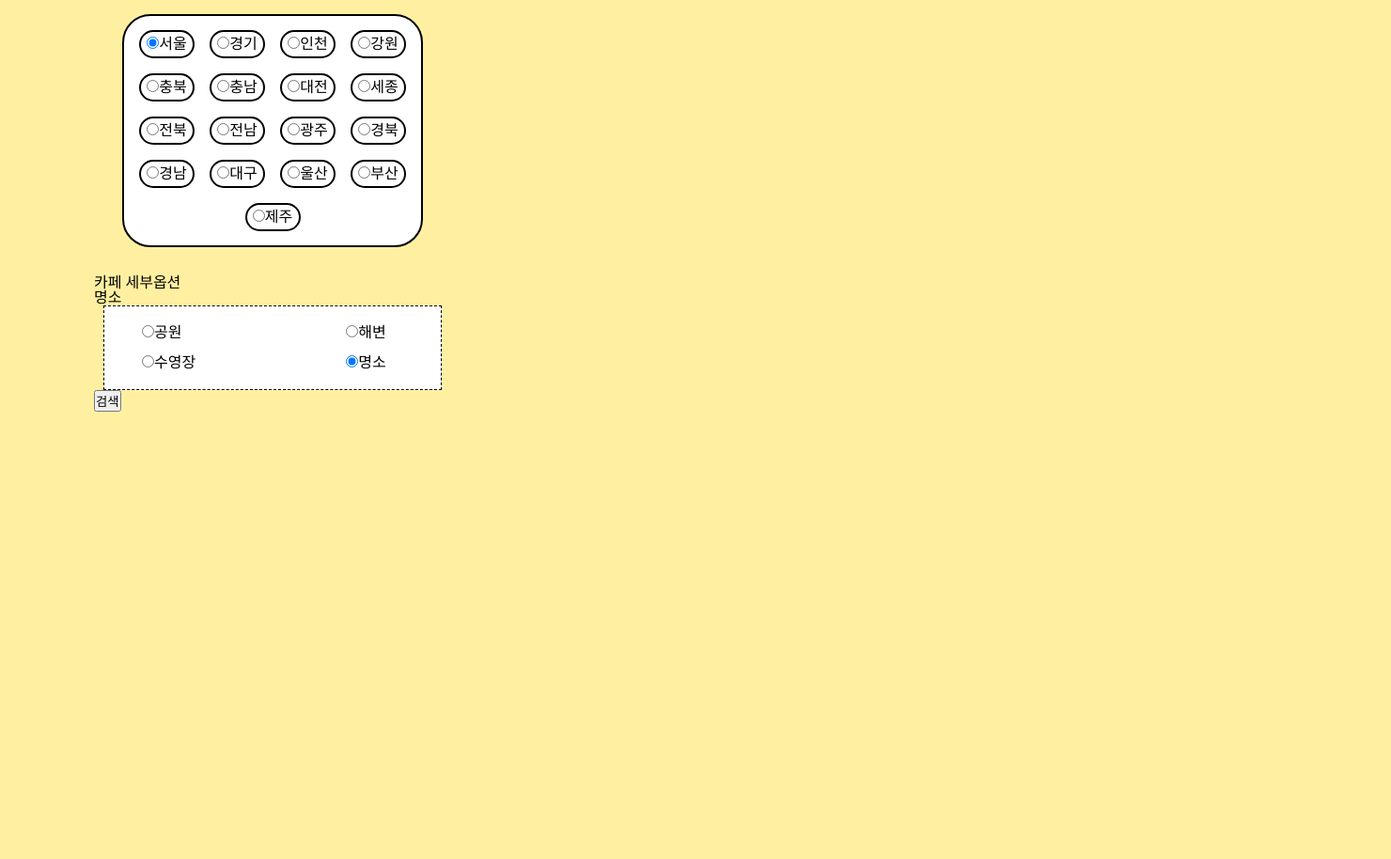
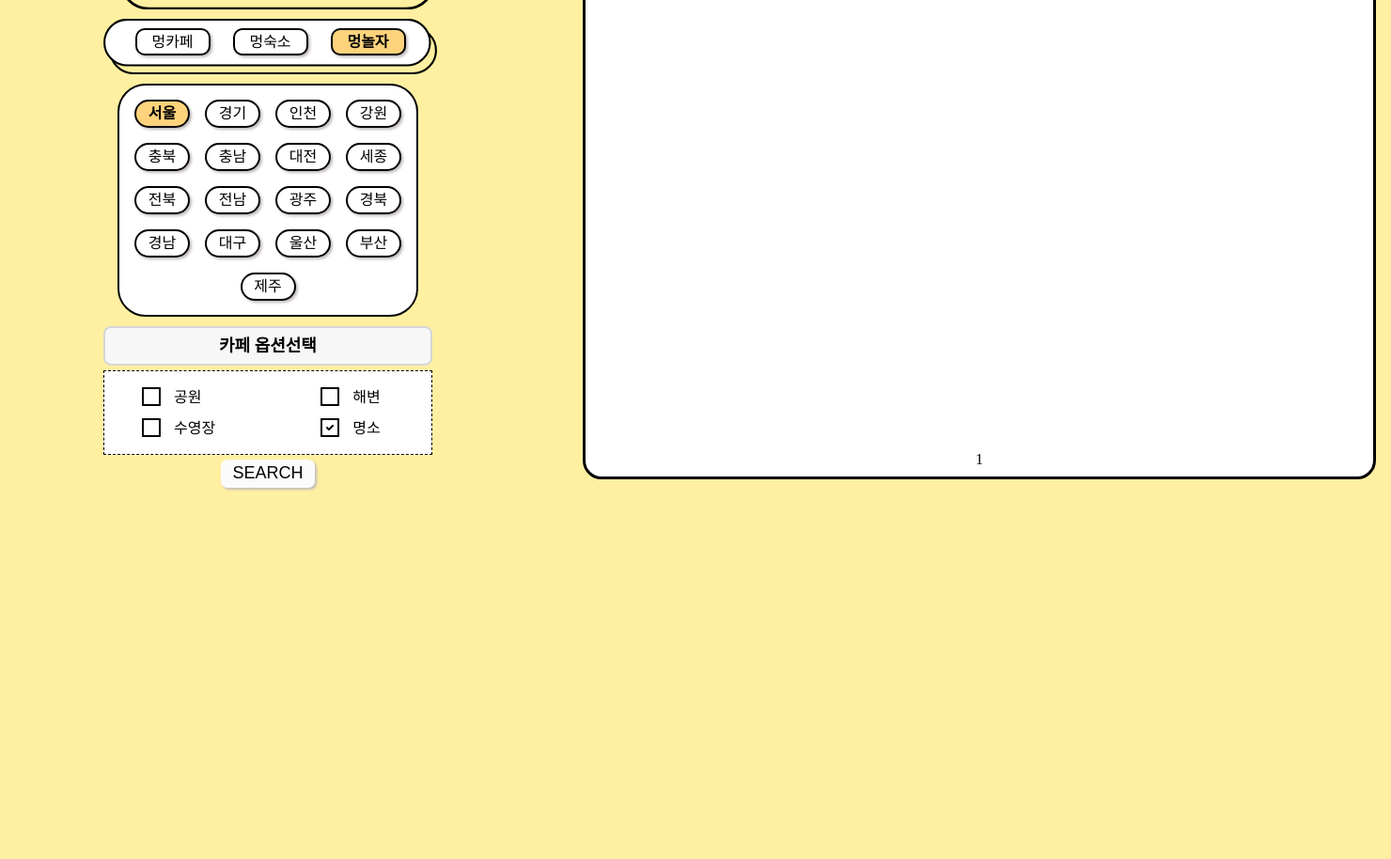
Before and after one commit to ceginer/Project_Dangdang_map, a Django app: a page that uses dang/templates/base.html in a window 1480 px wide. Shown: the part 190-1104 px from the top of the page at 94% size. Run offline with Django 4.2, Linux system fonts and the light colour scheme; data that the repository does not hold is empty; parts of the project's set-up code (start-up, migrations or seed data) failed here and were passed over; some libraries are stand-ins or nearby versions.

Commit message:
Fix "mainList Css수정 1차"

```diff
--- a/dang/templates/base.html
+++ b/dang/templates/base.html
@@ -8,7 +8,7 @@
   <meta name="viewport" content="width=device-width, initial-scale=1.0" />
   <link rel="stylesheet" href="{% static 'css/reset.css' %}">
   <link rel="stylesheet" href="{% static 'css/base_home.css' %}" />
-  <link rel="stylesheet" href="{% static 'css/mainList.css' %}" />
+  <link rel="stylesheet" href="{% static 'css/mainList.css' %}?ver=6.7" />
   <link rel="stylesheet" href="{% static 'css/cafeDetail.css' %}" />
   <script src="https://kit.fontawesome.com/a8a24f1fa9.js" crossorigin="anonymous"></script>
   <title>대동멍지도</title>
@@ -37,7 +37,7 @@
   </header>
   {% block content %} {% endblock %}
 
-  <script type="text/javascript" src="{% static 'javascripts/mainList.js' %}?v=4.9"></script>
+  <script type="text/javascript" src="{% static 'javascripts/mainList.js' %}?v=5.7"></script>
 </body>
 
 </html>
--- a/dang/templates/mainList.html
+++ b/dang/templates/mainList.html
@@ -1,100 +1,116 @@
 {% extends "base.html" %} {% block content %}
 <div class="mainList">
   <div class="left">
-    <form action="/list/cafe/서울/애견동반" method="post">
+    <form class="left-form" action="/list/cafe/서울/애견동반" method="post">
       {% csrf_token %}
-      <div class="selected-location">{{location}}</div>
+      <!-- 강원도를 선택하셨군요! -->
+      <div class="location-header-row-box">
+        <div class="location-img"></div>
+        <div class="location-text-col-box">
+          <h1 class="selected-location">{{location}}</h1>
+          <h3 class="fighting">훌륭한 선택입니다!<br>댕댕이와 즐거운 여행되세요!</h3>
+        </div>
+      </div>
       <fieldset id="group1">
         <div class="left-cate">
-          <label class="small-category" onclick="onClickCate(`카페`)">
-            멍카페
             {% if category == "cafe" %}
             <input type="radio" name="category" value="cafe" id="form-category" checked/>
             {% else %}
             <input type="radio" name="category" value="cafe" id="form-category" />
             {% endif %}
-          </label>
-          <label class="small-category" onclick="onClickCate(`숙소`)">
-            멍숙소
+          <label for="form-category" class="small-category" onclick="onClickCate(`카페`)">멍카페</label>
           {% if category == "accomo" %}
-            <input type="radio" name="category" value="accomo" id="form-category" checked/>
+          <input type="radio" name="category" value="accomo" id="form-category2" checked/>
           {% else %}
-            <input type="radio" name="category" value="accomo" id="form-category"/>
+          <input type="radio" name="category" value="accomo" id="form-category2"/>
           {% endif %}
-          </label>
-          <label class="small-category" onclick="onClickCate(`장소`)">
-            멍놀자
+          <label for="form-category2" class="small-category" onclick="onClickCate(`숙소`)">멍숙소</label>
           {% if category == "place" %}
-            <input type="radio" name="category" value="place" id="form-category" checked/>
+          <input type="radio" name="category" value="place" id="form-category3" checked/>
           {% else %}
-            <input type="radio" name="category" value="place" id="form-category"/>
+          <input type="radio" name="category" value="place" id="form-category3"/>
           {% endif %}
-          </label>
+          <label for="form-category3" class="small-category" onclick="onClickCate(`장소`)">멍놀자</label>
         </div>
       </fieldset>
       <fieldset id="group2">
         <div class="form-location">
           {% for loc in locations %}
             {% if loc == location %}
-              <label class="area-label"><input type="radio" name="location" value="{{loc}}" id="area-name" checked/>{{loc}}</label>
+            <input type="radio" name="location" value="{{loc}}" id="location-{{loc}}" checked/>
+            <label for="location-{{loc}}" class="area-label">{{loc}}</label>
             {% else %}
-              <label class="area-label"><input type="radio" name="location" value="{{loc}}" id="area-name"/>{{loc}}</label>
+            <input type="radio" name="location" value="{{loc}}" id="location-{{loc}}"/>
+            <label for="location-{{loc}}" class="area-label">{{loc}}</label>
             {% endif %}
           {% endfor %}
         </div>
       </fieldset>
-      <div class="selected-category">카페 세부옵션</div>
+      <!-- 아래줄 동작에 필요 -->
+      <div class="selected-category">카페 옵션선택</div>
       <div class="selected-type">{{type}}</div>
-      <fieldset id="group2">
+      <fieldset id="group3">
         <div class="option-box">
           {% if category == "cafe" %}
             <div class="option-col">
               <label class="type-menu">
-                <input type="radio" name="type" value="애견전용" />애견전용
+                <input type="radio" name="type" value="애견전용" />
+                <span></span> 애견전용
               </label>
               <label class="type-menu">
-                <input type="radio" name="type" value="애견동반" />애견동반
+                <input type="radio" name="type" value="애견동반" />
+                <span></span> 애견동반
               </label>
             </div>
           {% elif category == "accomo" %}
             <div class="option-col">
               <label class="type-menu">
-                <input type="radio" name="type" value="호텔" />호텔
+                <input type="radio" name="type" value="호텔" />
+                <span></span> 호텔
               </label>
               <label>
-                <input type="radio" name="type" value="모텔" />모텔
-              </label class="type-menu">
+                <input type="radio" name="type" value="모텔" />
+                <span></span> 모텔
+              </label>
             </div>
             <div class="option-col">
               <label class="type-menu">
-                <input type="radio" name="type" value="리조트" />리조트
+                <input type="radio" name="type" value="리조트" />
+                <span></span> 리조트
               </label>
               <label class="type-menu">
-                <input type="radio" name="type" value="펜션" />펜션
+                <input type="radio" name="type" value="펜션" />
+                <span></span> 펜션
               </label>
             </div>
           {% elif category == "place" %}
             <div class="option-col">
               <label class="type-menu">
-                <input type="radio" name="type" value="공원"/>공원
+                <input type="radio" name="type" value="공원"/>
+                <span></span> 공원
               </label>
               <label class="type-menu">
-                <input type="radio" name="type" value="수영장" />수영장
+                <input type="radio" name="type" value="수영장" />
+                <span></span> 수영장
               </label>
             </div>
             <div class="option-col">
               <label class="type-menu">
-                <input type="radio" name="type" value="해변" />해변
+                <input type="radio" name="type" value="해변" />
+                <span></span> 해변
               </label>
               <label class="type-menu">
-              <input type="radio" name="type" value="명소" />명소
+                <input type="radio" name="type" value="명소" />
+                <span></span> 명소
               </label>
             </div>
           {% endif %}
         </div>
       </fieldset>
       <div>
-        <button type="submit" value="SUBMIT">검색</button>
+        <button class="search-btn" type="submit" value="SUBMIT">
+          SEARCH
+        </button>
       </div>
     </form>
   </div>
--- a/static/css/mainList.css
+++ b/static/css/mainList.css
@@ -16,24 +16,75 @@
   margin: 0 50px;
 }
 
+/* 반응형 나중에 수정 */
 .mainList .left {
+  display: flex;
+  flex-direction: column;
+  align-items: center;
   width: 420px;
   margin: 0 100px;
 }
 
+.mainList .left-form {
+  display: flex;
+  flex-direction: column;
+  align-items: center;
+}
+
+.mainList .location-header-row-box {
+  display: flex;
+  flex-direction: row;
+  align-items: center;
+  width: 348px;
+  height: 120px;
+  justify-content: center;
+  background-image: url(/static/img/select_location.svg);
+  background-size: cover;
+  background-position: center;
+  margin: 0 0 0 10px;
+  padding: 0 0 10px 0;
+}
+
+.mainList .location-img {
+  width: 75px;
+  height: 75px;
+  border: #000000 solid 1px;
+}
+
+.mainList .location-text-col-box {
+  display: flex;
+  flex-direction: column;
+  padding: 0 0 0 15px;
+  gap: 0.5rem;
+}
+
+.mainList .location-text-col-box .selected-location {
+  font-size: 1.5rem;
+  font-weight: 700;
+  color: #000000;
+}
+
+.mainList .location-text-col-box .fighting {
+  line-height: normal;
+}
+
 .mainList .left-cate {
   display: flex;
-  width: 351px;
+  width: 356px;
   height: 58.92px;
   justify-content: center;
-  gap: 1rem;
-  padding: 8px 7px 20px 7px;
-  background-color: rgba(255, 240, 161, 1);
-  background-image: url(/static/img/Group.svg);
+  gap: 1.5rem;
+  padding: 10px 0 20px 0;
+  background-image: url(/static/img/Group2.svg);
   background-size: cover;
   background-position: center;
-  margin: 20px 0 0 15px;
+  margin: 10px 0 0 5px;
 }
+
+.mainList input[type="radio"] {
+  display:none;
+}
+
 
 .mainList .small-category {
   cursor: pointer;
@@ -41,17 +92,22 @@
   border: 2px solid #000000;
   border-radius: 10px;
   background-color: white;
+  box-shadow: 2px 2px 3px#c2bbbb;
   padding: 5px;
   width: 80px;
   text-align: center;
 }
 
-.mainList .small-category:hover {
-  background-color: rgba(255, 240, 161, 1);
+.mainList input[type="radio"]:checked + .small-category,
+.mainList input[type="radio"]:checked + .area-label {
+  background-color: rgb(255 211 124);
+  font-weight: bold;
 }
 
-.mainList .small-category:focus {
+.mainList .small-category:hover,
+.mainList .area-label:hover {
   background-color: rgba(255, 240, 161, 1);
+  font-weight: bold;
 }
 
 .mainList .left-location {
@@ -68,13 +124,10 @@
   gap: 1rem;
   border: 2px solid #000000;
   border-radius: 30px;
-  margin: 30px;
+  margin: 10px 0 10px 0;
   background-color: white;
 }
 
-.mainList .input[type=radio] {
-  display: none;
-}
 
 .mainList .area-label {
   cursor: pointer;
@@ -82,28 +135,53 @@
   border: 2px solid #000000;
   border-radius: 15px;
   background-color: white;
+  box-shadow: 2px 2px 3px#c2bbbb;
   width: 59px;
   padding: 5px;
   text-align: center;
 }
 
-.mainList .area-label:hover {
-  background-color: rgba(255, 240, 161, 1);
+.mainList .selected-type {
+  display: none;
 }
-/* 외안되 */
-.mainList .area-label:focus {
-  background-color: rgba(255, 240, 161, 1);
+
+.mainList .selected-category {
+  width: 350px;
+  border: #d6d6d6 solid 2px;
+  border-radius: 8px;
+  background: #f7f7f7;
+  text-align: center;
+  padding: 10px;
+  font-weight: 700;
+  font-size: large;
 }
+
 
 .mainList .option-box {
   display: flex;
+  width: 350px;
+  height: 90px;
   background-color: white;
   border: 1px #000000;
   border-style: dashed;
   flex-direction: row;
   padding: 20px 40px;
-  margin: 0 10px;
-  gap: 10rem;
+  margin: 5px 10px;
+  gap: 7rem;
+}
+
+.mainList .option-col span {
+  display: inline-block;
+  width: 20px;
+  height: 20px;
+  margin: -5px 10px 0 0;
+  vertical-align: middle;
+  background-image: url(/static/img/notchecked.svg);
+  cursor: pointer;
+}
+
+.mainList .option-box input[type="radio"]:checked + span {
+  background-image: url(/static/img/checked.svg);
 }
 
 .mainList .option-col {
@@ -112,8 +190,28 @@
   gap: 1rem;
 }
 
+.mainList .type-menu:hover {
+  cursor: pointer;
+  font-weight: bold;
+}
+
+.mainList .search-btn {
+  width: 100px;
+  height: 30px;
+  border: none;
+  box-shadow: 2px 2px 3px#c2bbbb;
+  font-size: large;
+  background: #fbfbfb;
+  border-radius: 7px;
+  cursor: pointer;
+}
+
+.mainList .search-btn:hover {
+  background-color: rgb(255 211 124);
+}
+
 .mainList .right {
-  margin: 20px 50px;
+  margin: 0 50px;
 }
 
 .mainList .list-box-right {
@@ -141,8 +239,9 @@
 .mainList .list {
   display: flex;
   flex-direction: column;
+  justify-content: space-between;
   width: 844px;
-
+  height: 620px;
   box-sizing: border-box;
   border: 3px solid #000000;
   border-radius: 20px;
@@ -160,6 +259,7 @@
 .pagination-bar {
   display: flex;
   justify-content: center;
+  padding: 0 0 10px 0;
 }
 
 /* .mainList .left-btns {
--- a/static/javascripts/mainList.js
+++ b/static/javascripts/mainList.js
@@ -43,7 +43,8 @@ requestHomeLeft.onreadystatechange = () => {
       }
       else if (count == 1) {
         const locationSet = document.querySelector(".shift-locations");
-        locationSet.innerHTML = `<div class="home_location"><a href="/list/cafe/대전">대전</a></div>
+        locationSet.innerHTML = `<div class="home_location"><a href="/list/cafe/대전/애견동반">대전</a></div>
+        <div class="home_location"><a href="/list/cafe/세종/애견동반">세종</a></div>
         <div class="home_location"><a href="/list/cafe/경북/애견동반">경북</a></div>
         <div class="home_location"><a href="/list/cafe/경남/애견동반">경남</a></div>
         <div class="home_location"><a href="/list/cafe/대구/애견동반">대구</a></div>
@@ -88,49 +89,60 @@ requestCate.onreadystatechange = () => {
       if (cate == "카페") {
         detailBox.innerHTML = `<div class="option-col">
     <label>
-      <input type="radio" name="type" value="애견전용" />애견전용
+      <input type="radio" name="type" value="애견전용" />
+      <span></span>애견전용
     </label>
     <label>
-      <input type="radio" name="type" value="애견동반" checked/>애견동반
+      <input type="radio" name="type" value="애견동반" checked/>
+      <span></span>애견동반
     </label>
   </div>`;
       } else if (cate == "숙소") {
         detailBox.innerHTML = `<div class="option-col">
         <label>
-          <input type="radio" name="type" value="호텔" checked/>호텔
+          <input type="radio" name="type" value="호텔" />
+          <span></span>호텔
         </label>
         <label>
-          <input type="radio" name="type" value="모텔" />모텔
+          <input type="radio" name="type" value="모텔" />
+          <span></span>모텔
         </label>
         </div>
         <div class="option-col">
         <label>
-          <input type="radio" name="type" value="리조트" />리조트
+          <input type="radio" name="type" value="리조트" />
+          <span></span>리조트
         </label>
         <label>
-          <input type="radio" name="type" value="펜션" />펜션
+          <input type="radio" name="type" value="펜션" checked/>
+          <span></span>펜션
         </label>
       </div>`;
       } else if (cate == "장소") {
         detailBox.innerHTML = `<div class="option-col">
         <label>
-          <input type="radio" name="type" value="공원"/>공원
+          <input type="radio" name="type" value="공원"/>
+          <span></span>공원
         </label>
         <label>
-          <input type="radio" name="type" value="수영장" />수영장
+          <input type="radio" name="type" value="수영장" />
+          <span></span>수영장
         </label>
       </div>
       <div class="option-col">
       <label>
-        <input type="radio" name="type" value="해변" />해변
+        <input type="radio" name="type" value="해변" />
+        <span></span>해변
       </label>
       <label>
-      <input type="radio" name="type" value="명소" checked/>명소
+      <input type="radio" name="type" value="명소" checked/>
+      <span></span>명소
       </label></div>`;
       }
     }
   }
 };
+// 타입 체크박스 체크상태 변경
 const selectedType = document.querySelector(".selected-type").innerHTML;
 const changeType = document.getElementsByName("type");
 changeType.forEach((type) => {
```
Also changed, not shown: static/img/Group.svg (deleted), static/img/Group2.svg (added), static/img/checked.svg (added), static/img/notchecked.svg (added), static/img/search.svg (added), static/img/select_location 340.svg (added), static/img/select_location.svg (added). Lines whose indentation alone changed are shown as unchanged.
